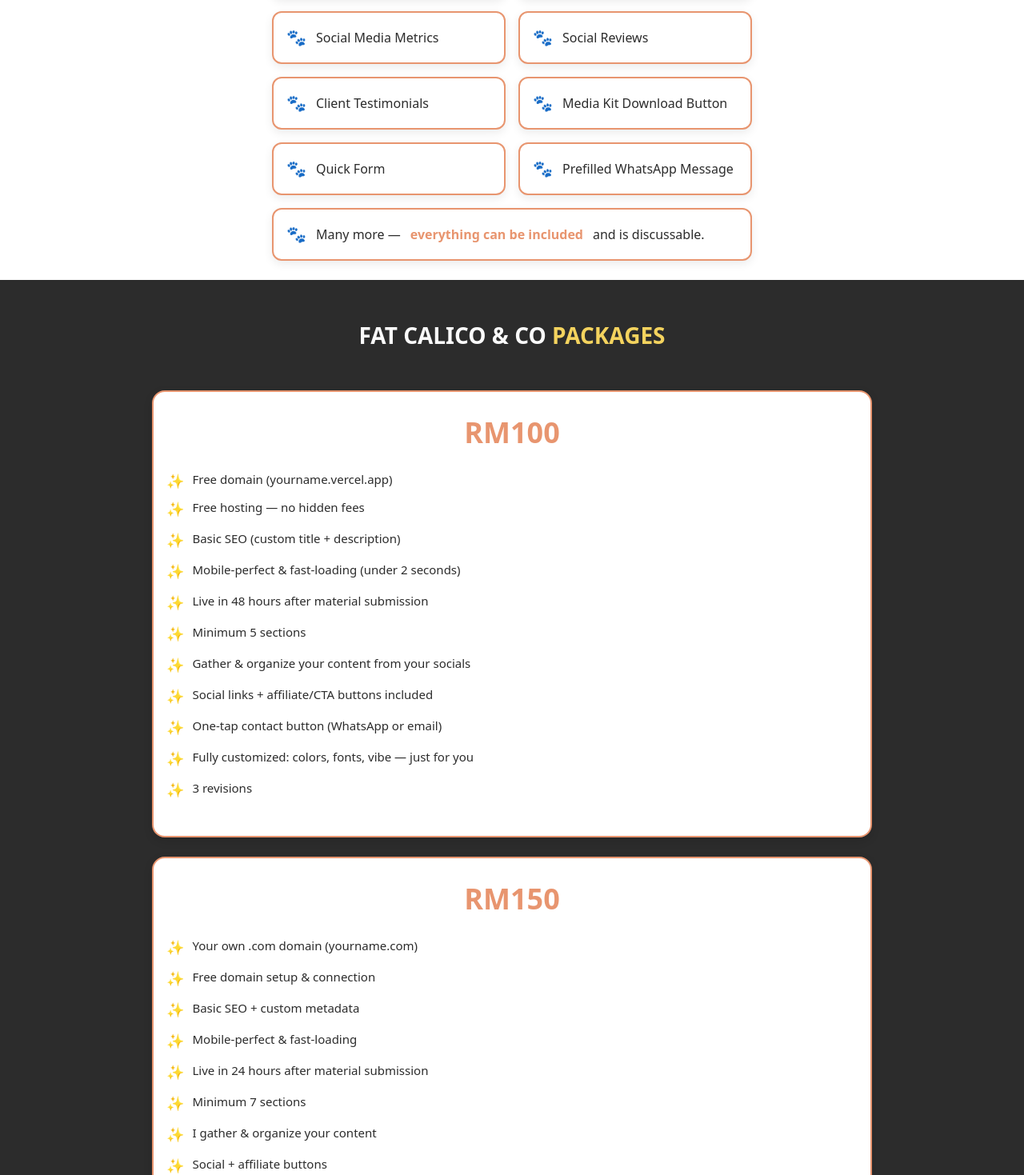
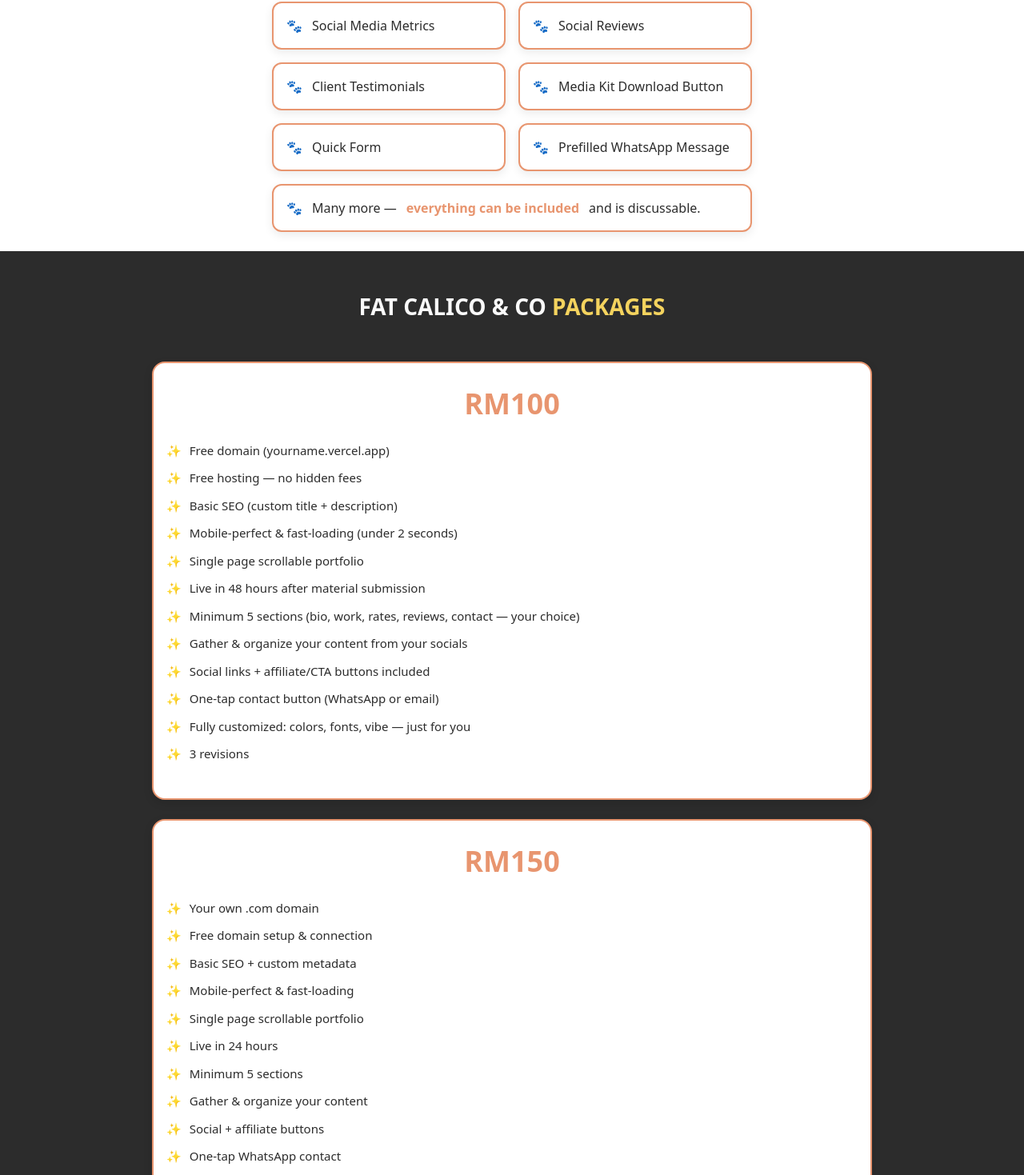
Before and after one commit to BigCalicoCatto/fatcalico, a Next.js app: page / in a window 1280 px wide. Shown: the part 6326-7795 px from the top of the page at 80% size. Built offline with nearby package versions, Linux system fonts and the light colour scheme.

Commit message:
Update page.tsx

```diff
--- a/app/page.tsx
+++ b/app/page.tsx
@@ -1,7 +1,7 @@
 import { ReactNode } from 'react';
 
 const Highlight = ({ children, color = 'orange' }: { children: ReactNode; color?: 'orange' | 'yellow' }) => {
-  const colorMap = {
+  const colorMap: Record<string, string> = {
     orange: '#E8956F',
     yellow: '#F4D35E'
   };
@@ -111,27 +111,27 @@ export default function Home() {
         </h2>
         <div style={{ maxWidth: '600px', marginLeft: 'auto', marginRight: 'auto', display: 'grid', gridTemplateColumns: '1fr', gap: '20px' }}>
           <div style={{ borderRadius: '16px', overflow: 'hidden', boxShadow: '0 4px 12px rgba(0, 0, 0, 0.08)' }}>
-            <img src="/why1.jpg" alt="Creator portfolio website example - showcase niche instantly" style={{ width: '100%', height: 'auto', display: 'block' }} />
+            <img src="/why1.jpg" alt="Creator portfolio website example" style={{ width: '100%', height: 'auto', display: 'block' }} />
           </div>
           <div style={{ borderRadius: '16px', overflow: 'hidden', boxShadow: '0 4px 12px rgba(0, 0, 0, 0.08)' }}>
-            <img src="/why2.jpg" alt="Professional portfolio for content creators with organized links" style={{ width: '100%', height: 'auto', display: 'block' }} />
+            <img src="/why2.jpg" alt="Professional portfolio for content creators" style={{ width: '100%', height: 'auto', display: 'block' }} />
           </div>
           <div style={{ borderRadius: '16px', overflow: 'hidden', boxShadow: '0 4px 12px rgba(0, 0, 0, 0.08)' }}>
-            <img src="/why3.jpg" alt="Influencer portfolio website design - get discovered online" style={{ width: '100%', height: 'auto', display: 'block' }} />
+            <img src="/why3.jpg" alt="Influencer portfolio website design" style={{ width: '100%', height: 'auto', display: 'block' }} />
           </div>
           <div style={{ borderRadius: '16px', overflow: 'hidden', boxShadow: '0 4px 12px rgba(0, 0, 0, 0.08)' }}>
-            <img src="/why4.jpg" alt="Creator portfolio template - convert followers to clients" style={{ width: '100%', height: 'auto', display: 'block' }} />
+            <img src="/why4.jpg" alt="Creator portfolio template" style={{ width: '100%', height: 'auto', display: 'block' }} />
           </div>
           <div style={{ borderRadius: '16px', overflow: 'hidden', boxShadow: '0 4px 12px rgba(0, 0, 0, 0.08)' }}>
-            <img src="/why5.jpg" alt="Portfolio website for freelancers and digital creators" style={{ width: '100%', height: 'auto', display: 'block' }} />
+            <img src="/why5.jpg" alt="Portfolio website for freelancers" style={{ width: '100%', height: 'auto', display: 'block' }} />
           </div>
           <div style={{ borderRadius: '16px', overflow: 'hidden', boxShadow: '0 4px 12px rgba(0, 0, 0, 0.08)' }}>
-            <img src="/why6.jpg" alt="Best portfolio website builder for content creators and influencers" style={{ width: '100%', height: 'auto', display: 'block' }} />
+            <img src="/why6.jpg" alt="Best portfolio website builder" style={{ width: '100%', height: 'auto', display: 'block' }} />
           </div>
         </div>
       </section>
 
-{/* YOU CAN ADD MORE */}
+      {/* YOU CAN ADD MORE */}
       <section style={{ padding: '24px 24px', backgroundColor: '#FFFFFF' }}>
         <h2 style={{ fontSize: '28px', fontWeight: 'bold', textAlign: 'center', marginBottom: '40px', color: '#2C2C2C' }}>
           YOU CAN ADD <Highlight color="orange">MORE</Highlight> IN YOUR OWN WAY!
@@ -139,47 +139,47 @@ export default function Home() {
         <div style={{ maxWidth: '600px', marginLeft: 'auto', marginRight: 'auto' }}>
           <div style={{ display: 'grid', gridTemplateColumns: '1fr 1fr', gap: '16px' }}>
             <div style={{ backgroundColor: '#FFFFFF', padding: '16px', borderRadius: '12px', border: '2px solid #E8956F', boxShadow: '0 4px 12px rgba(0, 0, 0, 0.08)', display: 'flex', alignItems: 'center', gap: '12px', color: '#2C2C2C', fontSize: '16px' }}>
-              <span style={{ fontSize: '20px' }}>🐾</span>
+              <span>🐾</span>
               Brand Collaborations
             </div>
             <div style={{ backgroundColor: '#FFFFFF', padding: '16px', borderRadius: '12px', border: '2px solid #E8956F', boxShadow: '0 4px 12px rgba(0, 0, 0, 0.08)', display: 'flex', alignItems: 'center', gap: '12px', color: '#2C2C2C', fontSize: '16px' }}>
-              <span style={{ fontSize: '20px' }}>🐾</span>
+              <span>🐾</span>
               Comp Cards
             </div>
             <div style={{ backgroundColor: '#FFFFFF', padding: '16px', borderRadius: '12px', border: '2px solid #E8956F', boxShadow: '0 4px 12px rgba(0, 0, 0, 0.08)', display: 'flex', alignItems: 'center', gap: '12px', color: '#2C2C2C', fontSize: '16px' }}>
-              <span style={{ fontSize: '20px' }}>🐾</span>
+              <span>🐾</span>
               Rate Card
             </div>
             <div style={{ backgroundColor: '#FFFFFF', padding: '16px', borderRadius: '12px', border: '2px solid #E8956F', boxShadow: '0 4px 12px rgba(0, 0, 0, 0.08)', display: 'flex', alignItems: 'center', gap: '12px', color: '#2C2C2C', fontSize: '16px' }}>
-              <span style={{ fontSize: '20px' }}>🐾</span>
+              <span>🐾</span>
               Photoshoot Experiences
             </div>
             <div style={{ backgroundColor: '#FFFFFF', padding: '16px', borderRadius: '12px', border: '2px solid #E8956F', boxShadow: '0 4px 12px rgba(0, 0, 0, 0.08)', display: 'flex', alignItems: 'center', gap: '12px', color: '#2C2C2C', fontSize: '16px' }}>
-              <span style={{ fontSize: '20px' }}>🐾</span>
+              <span>🐾</span>
               Social Media Metrics
             </div>
             <div style={{ backgroundColor: '#FFFFFF', padding: '16px', borderRadius: '12px', border: '2px solid #E8956F', boxShadow: '0 4px 12px rgba(0, 0, 0, 0.08)', display: 'flex', alignItems: 'center', gap: '12px', color: '#2C2C2C', fontSize: '16px' }}>
-              <span style={{ fontSize: '20px' }}>🐾</span>
+              <span>🐾</span>
               Social Reviews
             </div>
             <div style={{ backgroundColor: '#FFFFFF', padding: '16px', borderRadius: '12px', border: '2px solid #E8956F', boxShadow: '0 4px 12px rgba(0, 0, 0, 0.08)', display: 'flex', alignItems: 'center', gap: '12px', color: '#2C2C2C', fontSize: '16px' }}>
-              <span style={{ fontSize: '20px' }}>🐾</span>
+              <span>🐾</span>
               Client Testimonials
             </div>
             <div style={{ backgroundColor: '#FFFFFF', padding: '16px', borderRadius: '12px', border: '2px solid #E8956F', boxShadow: '0 4px 12px rgba(0, 0, 0, 0.08)', display: 'flex', alignItems: 'center', gap: '12px', color: '#2C2C2C', fontSize: '16px' }}>
-              <span style={{ fontSize: '20px' }}>🐾</span>
+              <span>🐾</span>
               Media Kit Download Button
             </div>
             <div style={{ backgroundColor: '#FFFFFF', padding: '16px', borderRadius: '12px', border: '2px solid #E8956F', boxShadow: '0 4px 12px rgba(0, 0, 0, 0.08)', display: 'flex', alignItems: 'center', gap: '12px', color: '#2C2C2C', fontSize: '16px' }}>
-              <span style={{ fontSize: '20px' }}>🐾</span>
+              <span>🐾</span>
               Quick Form
             </div>
             <div style={{ backgroundColor: '#FFFFFF', padding: '16px', borderRadius: '12px', border: '2px solid #E8956F', boxShadow: '0 4px 12px rgba(0, 0, 0, 0.08)', display: 'flex', alignItems: 'center', gap: '12px', color: '#2C2C2C', fontSize: '16px' }}>
-              <span style={{ fontSize: '20px' }}>🐾</span>
+              <span>🐾</span>
               Prefilled WhatsApp Message
             </div>
             <div style={{ gridColumn: '1 / -1', backgroundColor: '#FFFFFF', padding: '16px', borderRadius: '12px', border: '2px solid #E8956F', boxShadow: '0 4px 12px rgba(0, 0, 0, 0.08)', display: 'flex', alignItems: 'center', gap: '12px', color: '#2C2C2C', fontSize: '16px' }}>
-              <span style={{ fontSize: '20px' }}>🐾</span>
+              <span>🐾</span>
               Many more — <span style={{ color: '#E8956F', fontWeight: 'bold' }}>everything can be included</span> and is discussable.
             </div>
           </div>
@@ -199,48 +199,52 @@ export default function Home() {
               RM100
             </h3>
             <ul style={{ listStyle: 'none', padding: 0, margin: '0 0 20px 0' }}>
-              <li style={{ fontSize: '15px', color: '#2C2C2C', marginBottom: '8px', display: 'flex', gap: '10px', alignItems: 'flex-start' }}>
-                <span style={{ fontSize: '18px', flexShrink: 0 }}>✨</span>
+              <li style={{ fontSize: '15px', color: '#2C2C2C', marginBottom: '12px', display: 'flex', gap: '10px', alignItems: 'flex-start' }}>
+                <span>✨</span>
                 <span>Free domain (yourname.vercel.app)</span>
               </li>
               <li style={{ fontSize: '15px', color: '#2C2C2C', marginBottom: '12px', display: 'flex', gap: '10px', alignItems: 'flex-start' }}>
-                <span style={{ fontSize: '18px', flexShrink: 0 }}>✨</span>
+                <span>✨</span>
                 <span>Free hosting — no hidden fees</span>
               </li>
               <li style={{ fontSize: '15px', color: '#2C2C2C', marginBottom: '12px', display: 'flex', gap: '10px', alignItems: 'flex-start' }}>
-                <span style={{ fontSize: '18px', flexShrink: 0 }}>✨</span>
+                <span>✨</span>
                 <span>Basic SEO (custom title + description)</span>
               </li>
               <li style={{ fontSize: '15px', color: '#2C2C2C', marginBottom: '12px', display: 'flex', gap: '10px', alignItems: 'flex-start' }}>
-                <span style={{ fontSize: '18px', flexShrink: 0 }}>✨</span>
+                <span>✨</span>
                 <span>Mobile-perfect & fast-loading (under 2 seconds)</span>
               </li>
               <li style={{ fontSize: '15px', color: '#2C2C2C', marginBottom: '12px', display: 'flex', gap: '10px', alignItems: 'flex-start' }}>
-                <span style={{ fontSize: '18px', flexShrink: 0 }}>✨</span>
+                <span>✨</span>
+                <span>Single page scrollable portfolio</span>
+              </li>
+              <li style={{ fontSize: '15px', color: '#2C2C2C', marginBottom: '12px', display: 'flex', gap: '10px', alignItems: 'flex-start' }}>
+                <span>✨</span>
                 <span>Live in 48 hours after material submission</span>
               </li>
               <li style={{ fontSize: '15px', color: '#2C2C2C', marginBottom: '12px', display: 'flex', gap: '10px', alignItems: 'flex-start' }}>
-                <span style={{ fontSize: '18px', flexShrink: 0 }}>✨</span>
-                <span>Minimum 5 sections</span>
+                <span>✨</span>
+                <span>Minimum 5 sections (bio, work, rates, reviews, contact — your choice)</span>
               </li>
               <li style={{ fontSize: '15px', color: '#2C2C2C', marginBottom: '12px', display: 'flex', gap: '10px', alignItems: 'flex-start' }}>
-                <span style={{ fontSize: '18px', flexShrink: 0 }}>✨</span>
+                <span>✨</span>
                 <span>Gather & organize your content from your socials</span>
               </li>
               <li style={{ fontSize: '15px', color: '#2C2C2C', marginBottom: '12px', display: 'flex', gap: '10px', alignItems: 'flex-start' }}>
-                <span style={{ fontSize: '18px', flexShrink: 0 }}>✨</span>
+                <span>✨</span>
                 <span>Social links + affiliate/CTA buttons included</span>
               </li>
               <li style={{ fontSize: '15px', color: '#2C2C2C', marginBottom: '12px', display: 'flex', gap: '10px', alignItems: 'flex-start' }}>
-                <span style={{ fontSize: '18px', flexShrink: 0 }}>✨</span>
+                <span>✨</span>
                 <span>One-tap contact button (WhatsApp or email)</span>
               </li>
               <li style={{ fontSize: '15px', color: '#2C2C2C', marginBottom: '12px', display: 'flex', gap: '10px', alignItems: 'flex-start' }}>
-                <span style={{ fontSize: '18px', flexShrink: 0 }}>✨</span>
+                <span>✨</span>
                 <span>Fully customized: colors, fonts, vibe — just for you</span>
               </li>
               <li style={{ fontSize: '15px', color: '#2C2C2C', marginBottom: '0px', display: 'flex', gap: '10px', alignItems: 'flex-start' }}>
-                <span style={{ fontSize: '18px', flexShrink: 0 }}>✨</span>
+                <span>✨</span>
                 <span>3 revisions</span>
               </li>
             </ul>
@@ -253,47 +257,51 @@ export default function Home() {
             </h3>
             <ul style={{ listStyle: 'none', padding: 0, margin: '0 0 20px 0' }}>
               <li style={{ fontSize: '15px', color: '#2C2C2C', marginBottom: '12px', display: 'flex', gap: '10px', alignItems: 'flex-start' }}>
-                <span style={{ fontSize: '18px', flexShrink: 0 }}>✨</span>
-                <span>Your own .com domain (yourname.com)</span>
+                <span>✨</span>
+                <span>Your own .com domain</span>
               </li>
               <li style={{ fontSize: '15px', color: '#2C2C2C', marginBottom: '12px', display: 'flex', gap: '10px', alignItems: 'flex-start' }}>
-                <span style={{ fontSize: '18px', flexShrink: 0 }}>✨</span>
+                <span>✨</span>
                 <span>Free domain setup & connection</span>
               </li>
               <li style={{ fontSize: '15px', color: '#2C2C2C', marginBottom: '12px', display: 'flex', gap: '10px', alignItems: 'flex-start' }}>
-                <span style={{ fontSize: '18px', flexShrink: 0 }}>✨</span>
+                <span>✨</span>
                 <span>Basic SEO + custom metadata</span>
               </li>
               <li style={{ fontSize: '15px', color: '#2C2C2C', marginBottom: '12px', display: 'flex', gap: '10px', alignItems: 'flex-start' }}>
-                <span style={{ fontSize: '18px', flexShrink: 0 }}>✨</span>
+                <span>✨</span>
                 <span>Mobile-perfect & fast-loading</span>
               </li>
               <li style={{ fontSize: '15px', color: '#2C2C2C', marginBottom: '12px', display: 'flex', gap: '10px', alignItems: 'flex-start' }}>
-                <span style={{ fontSize: '18px', flexShrink: 0 }}>✨</span>
-                <span>Live in 24 hours after material submission</span>
+                <span>✨</span>
+                <span>Single page scrollable portfolio</span>
               </li>
               <li style={{ fontSize: '15px', color: '#2C2C2C', marginBottom: '12px', display: 'flex', gap: '10px', alignItems: 'flex-start' }}>
-                <span style={{ fontSize: '18px', flexShrink: 0 }}>✨</span>
-                <span>Minimum 7 sections</span>
+                <span>✨</span>
+                <span>Live in 24 hours</span>
               </li>
               <li style={{ fontSize: '15px', color: '#2C2C2C', marginBottom: '12px', display: 'flex', gap: '10px', alignItems: 'flex-start' }}>
-                <span style={{ fontSize: '18px', flexShrink: 0 }}>✨</span>
-                <span>I gather & organize your content</span>
+                <span>✨</span>
+                <span>Minimum 5 sections</span>
               </li>
               <li style={{ fontSize: '15px', color: '#2C2C2C', marginBottom: '12px', display: 'flex', gap: '10px', alignItems: 'flex-start' }}>
-                <span style={{ fontSize: '18px', flexShrink: 0 }}>✨</span>
+                <span>✨</span>
+                <span>Gather & organize your content</span>
+              </li>
+              <li style={{ fontSize: '15px', color: '#2C2C2C', marginBottom: '12px', display: 'flex', gap: '10px', alignItems: 'flex-start' }}>
+                <span>✨</span>
                 <span>Social + affiliate buttons</span>
               </li>
               <li style={{ fontSize: '15px', color: '#2C2C2C', marginBottom: '12px', display: 'flex', gap: '10px', alignItems: 'flex-start' }}>
-                <span style={{ fontSize: '18px', flexShrink: 0 }}>✨</span>
-                <span>One-tap contact button</span>
+                <span>✨</span>
+                <span>One-tap WhatsApp contact</span>
               </li>
               <li style={{ fontSize: '15px', color: '#2C2C2C', marginBottom: '12px', display: 'flex', gap: '10px', alignItems: 'flex-start' }}>
-                <span style={{ fontSize: '18px', flexShrink: 0 }}>✨</span>
+                <span>✨</span>
                 <span>Fully customized: colors, fonts, vibe</span>
               </li>
               <li style={{ fontSize: '15px', color: '#2C2C2C', marginBottom: '0px', display: 'flex', gap: '10px', alignItems: 'flex-start' }}>
-                <span style={{ fontSize: '18px', flexShrink: 0 }}>✨</span>
+                <span>✨</span>
                 <span>4 revisions</span>
               </li>
             </ul>
@@ -313,7 +321,6 @@ export default function Home() {
         </div>
 
         <div style={{ maxWidth: '700px', marginLeft: 'auto', marginRight: 'auto', display: 'grid', gridTemplateColumns: '1fr 1fr', gap: '32px', alignItems: 'center' }}>
-          {/* Profile Picture */}
           <div style={{ display: 'flex', justifyContent: 'center' }}>
             <img
               src="/fatcalicodev.jpg"
@@ -322,7 +329,6 @@ export default function Home() {
             />
           </div>
 
-          {/* CTA Buttons */}
           <div style={{ display: 'flex', flexDirection: 'column', gap: '12px' }}>
             <a
               href="mailto:fatcalico.co@gmail.com?subject=Let's build my website!&body=Hi Fat Calico! Let's build my website!"
```
